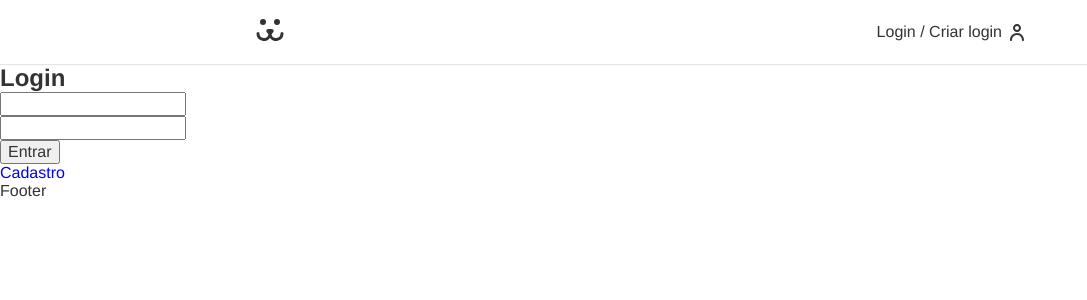
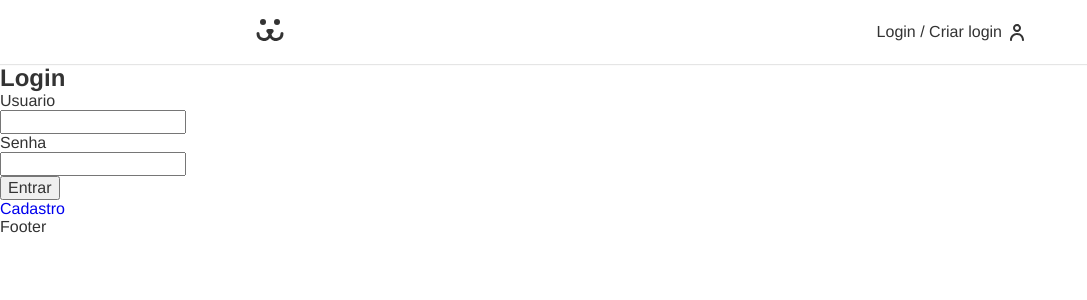
Before and after one commit to Sh4kaa/dogs, a React (Create React App) app: page /login in a window 1280 px wide. Shown: the top 300 px of the page, without its empty margins (0-1087 px from the left). Built offline with nearby package versions, Linux system fonts and the light colour scheme.

Commit message:
criando o form component

```diff
--- /dev/null
+++ b/src/Components/Forms/Input.js
@@ -0,0 +1,19 @@
+import React from 'react'
+import styles from './Input.module.css'
+
+const Input = ({ label, type, name }) => {
+  return (
+    <div>
+      <label htmlFor={name}>{label}</label>
+      <input
+        className={styles.input}
+        id={name}
+        type={type}
+        name={name}
+      />
+    </div>
+
+  )
+}
+
+export default Input
--- a/src/Components/Login/LoginForm.js
+++ b/src/Components/Login/LoginForm.js
@@ -1,5 +1,6 @@
 import React from 'react'
 import { Link } from 'react-router-dom'
+import Input from '../Forms/Input'
 
 const LoginForm = () => {
   const [username, setUsername] = React.useState('')
@@ -26,16 +27,8 @@
     <section>
       <h1>Login</h1>
       <form onSubmit={handleSubmit}>
-        <input
-          type="text"
-          value={username}
-          onChange={({ target }) => setUsername(target.value)}
-        />
-        <input
-          type="password"
-          value={password}
-          onChange={({ target }) => setPassword(target.value)}
-        />
+        <Input label="Usuario" type="text" name="username" />
+        <Input label="Senha" type="password" name="password" />
         <button>Entrar</button>
       </form>
       <Link to="/login/criar">Cadastro</Link>
```
Also changed, not shown: src/Components/Forms/Button.js (added, +12 -0 lines), src/Components/Forms/Button.module.css (added), src/Components/Forms/Input.module.css (added).
